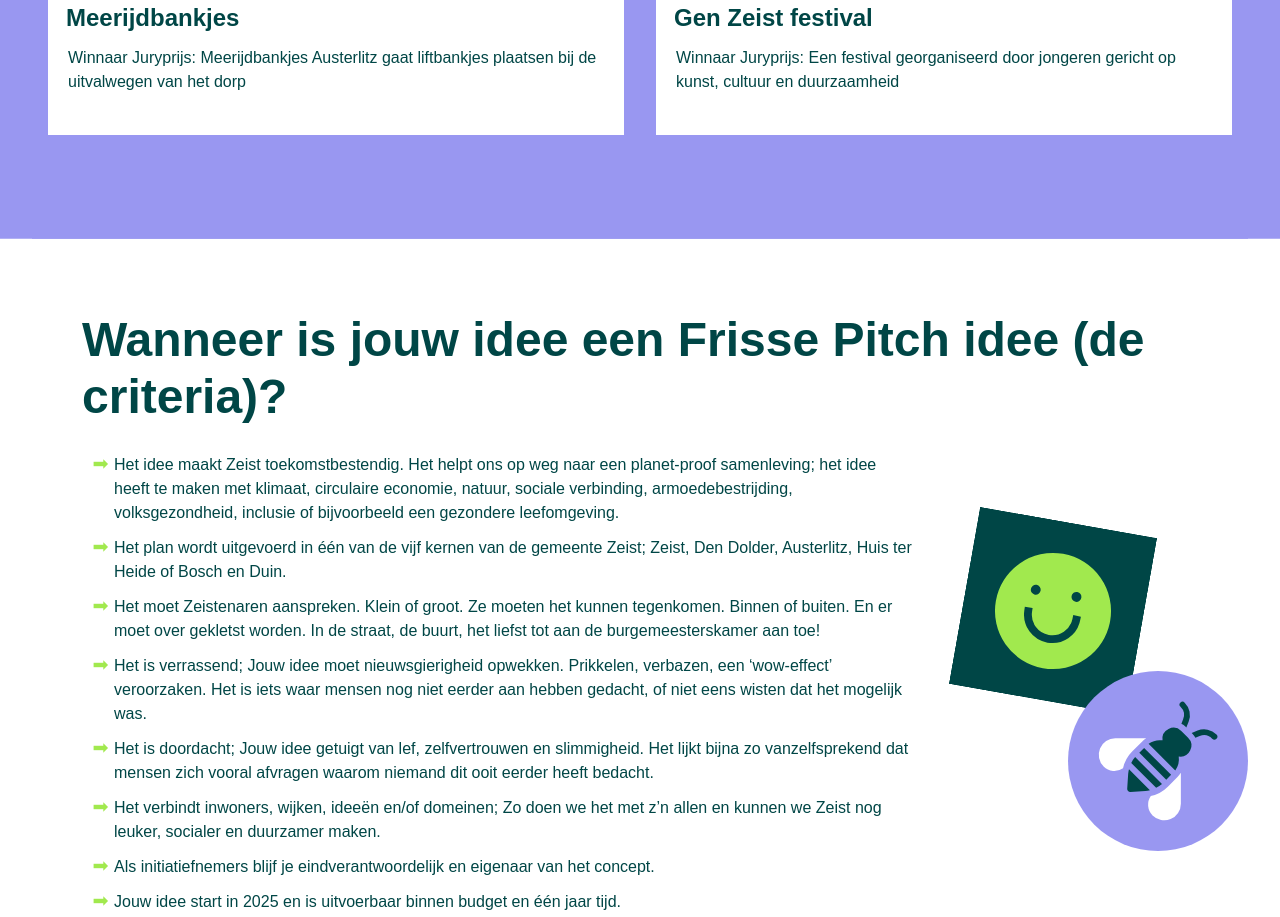
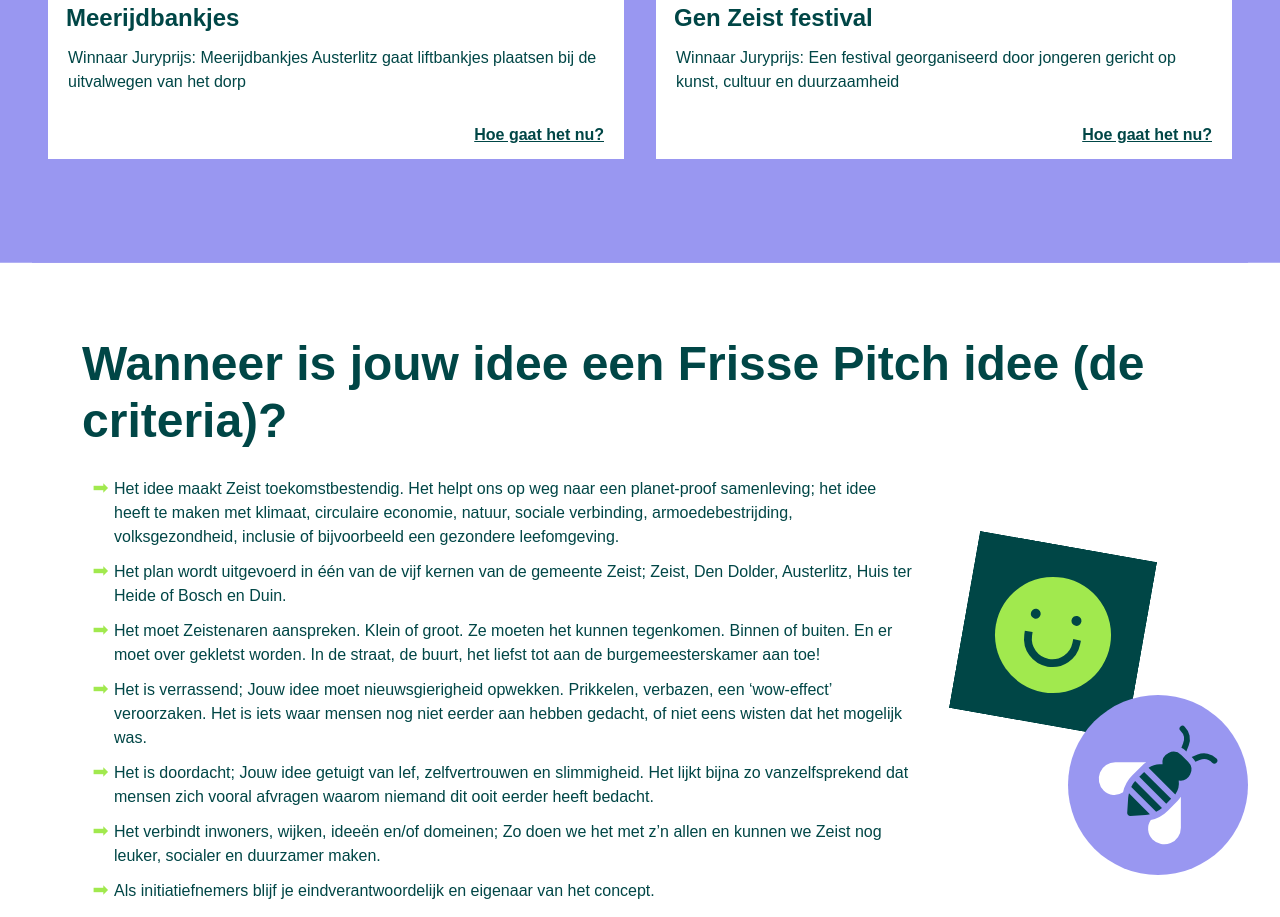
Before and after one commit to Rubenoo/defrissepitch, a React (Vite) app: page / in a window 1280 px wide. Shown: the part 4711-5628 px from the top of the page. Built offline with nearby package versions, Linux system fonts and the light colour scheme; a web font is replaced by a local one; what ahoy.js would draw is missing.

Commit message:
Update links

```diff
--- a/src/components/Footer/styles.scss
+++ b/src/components/Footer/styles.scss
@@ -85,6 +85,5 @@ footer {
   height: 80px;
   @media (max-width: 992px) {
     height: 50px;
-
   }
 }
--- a/src/components/PitchersCarrousel/PitcherCard/PitcherCard.tsx
+++ b/src/components/PitchersCarrousel/PitcherCard/PitcherCard.tsx
@@ -21,7 +21,7 @@ const PitcherCard: React.FunctionComponent<PitcherCard> = ({
       <p>{beschrijving}</p>
       {link && (
         <a href={link} target="_blank">
-          Lees meer
+          Hoe gaat het nu?
         </a>
       )}
     </article>
--- a/src/components/PitchersCarrousel/winnaars2024.json
+++ b/src/components/PitchersCarrousel/winnaars2024.json
@@ -2,26 +2,31 @@
   {
     "titel": "Meerijdbankjes",
     "beschrijving": "Winnaar Juryprijs: Meerijdbankjes Austerlitz gaat liftbankjes plaatsen bij de uitvalwegen van het dorp",
-    "afbeelding": "2024/winnaars/meerijdbankjes.jpg"
+    "afbeelding": "2024/winnaars/meerijdbankjes.jpg",
+    "link": "https://www.samenduurzaamzeist.nl/nieuws/3079618.aspx?t=Hoe-is-het-nu-met%e2%80%a6-De-meerijdbankjes-in-Austerlitz"
   },
   {
     "titel": "Gen Zeist festival",
     "beschrijving": "Winnaar Juryprijs: Een festival georganiseerd door jongeren gericht op kunst, cultuur en duurzaamheid",
-    "afbeelding": "2024/winnaars/gen z festival.jpg"
+    "afbeelding": "2024/winnaars/gen z festival.jpg",
+    "link": "https://www.samenduurzaamzeist.nl/nieuws/3084063.aspx?t=Hoe-is-het-nu-met-Het-Gen-Z-festival"
   },
   {
     "titel": "Drinkwaterbakken voor dieren",
     "beschrijving": "Winnaar Juryprijs: Dorstige dieren: drinkwaterbakken voor (wilde) dieren bij watertappunten",
-    "afbeelding": "2024/winnaars/dorstige dieren.jpg"
+    "afbeelding": "2024/winnaars/dorstige dieren.jpg",
+    "link": "https://www.samenduurzaamzeist.nl/nieuws/3091768.aspx?t=Hoe-is-het-nu-met-De-waterbakken-voor-dorstige-wilde-dieren"
   },
   {
     "titel": "Mealprep Café",
     "beschrijving": "Winnaar Juryprijs: Mealprep, samen gezonde en vegetarische maaltijden klaarmaken die je mee naar huis kunt nemen",
-    "afbeelding": "2024/winnaars/mealprep.jpg"
+    "afbeelding": "2024/winnaars/mealprep.jpg",
+    "link": "https://www.samenduurzaamzeist.nl/nieuws/3044510.aspx?t=MealPrep-gaat-van-start-samen-duurzaam-en-betaalbaar-koken"
   },
   {
     "titel": "Gratis menstruatieproducten voor iedere leerling",
     "beschrijving": "Winnaar Publieksprijs: Gratis (duurzame) menstruatieproducten voor elke leerling in Zeist",
-    "afbeelding": "2024/winnaars/gratis menstruatieproducten.jpg"
+    "afbeelding": "2024/winnaars/gratis menstruatieproducten.jpg",
+    "link": "https://www.samenduurzaamzeist.nl/nieuws/3088075.aspx?t=Hoe-is-het-nu-met-De-gratis-menstruatieproducten-voor-middelbare-scholieren"
   }
 ]
```
